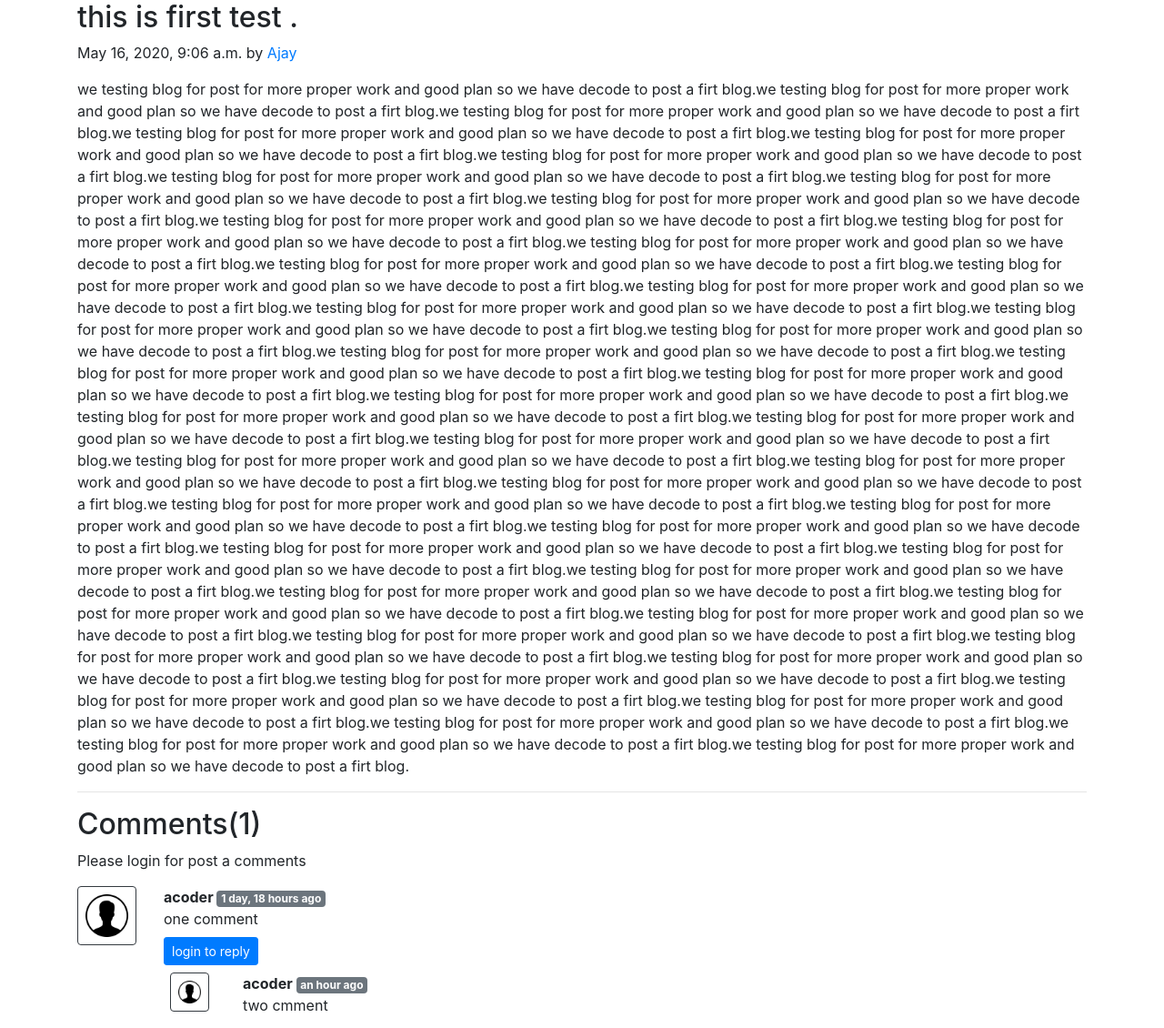
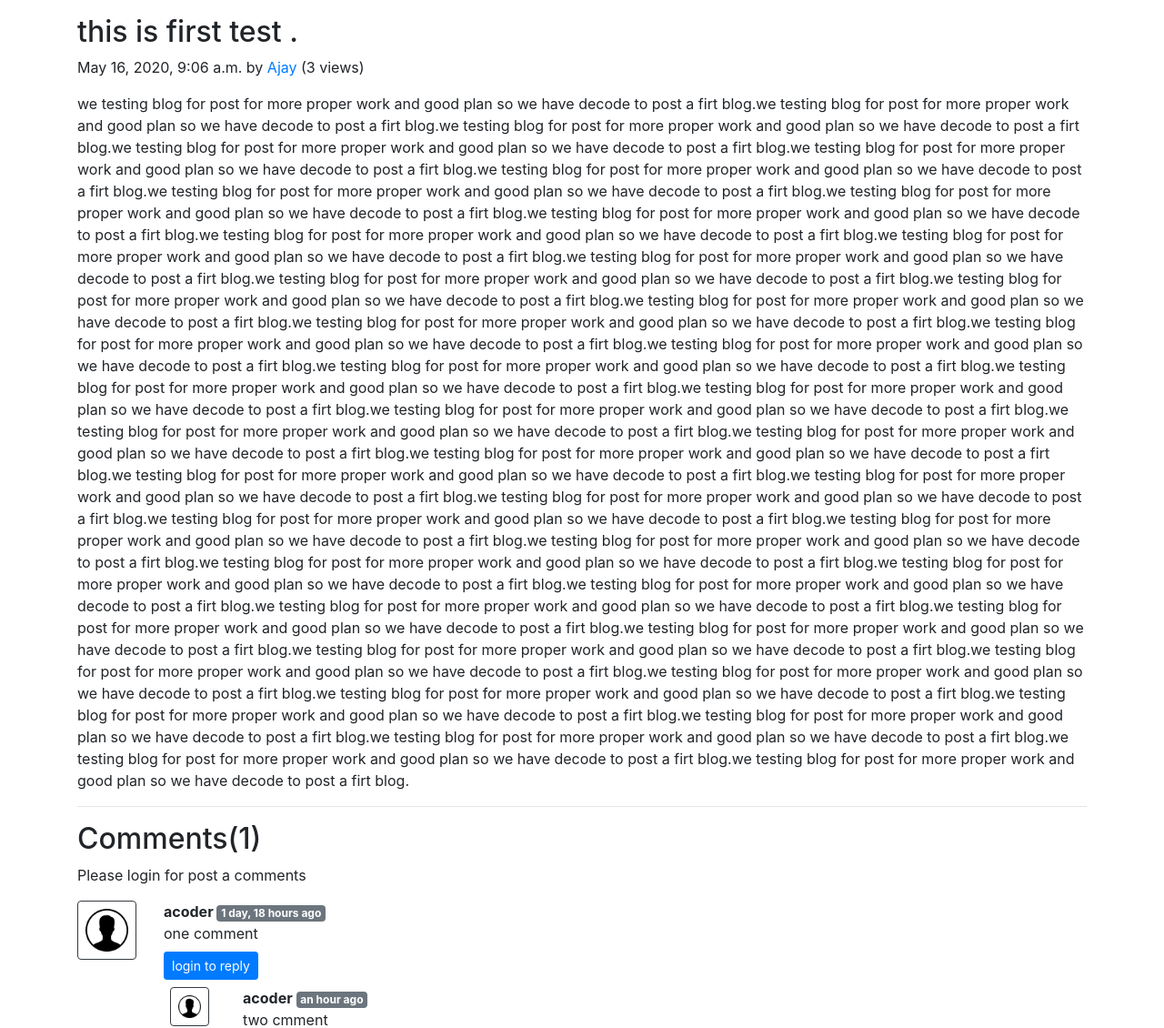
Before and after one commit to theajayrathod/ascoder, a Django app: a page that uses templates/blog/blogPost.html in a window 1280 px wide. Shown: the part 56-1186 px from the top of the page at 91% size. Run offline with Django 3.2, Linux system fonts and the light colour scheme; data comes from the database, SQL or seed files in the repository; both versions use the stored data as it was after the commit; some libraries are stand-ins or nearby versions.

Commit message:
post views complete

```diff
--- a/blog/models.py
+++ b/blog/models.py
@@ -10,6 +10,7 @@ class Post(models.Model):
     content = models.TextField()
     author = models.CharField(max_length = 13)
     slug = models.CharField(max_length = 130)
+    views = models.IntegerField(default = 0)
     timeStamp = models.DateTimeField(blank = True)
 
     def __str__(self):
--- a/blog/views.py
+++ b/blog/views.py
@@ -12,6 +12,8 @@ def blogHome(request):
 
 def blogPost(request, slug):
     post = Post.objects.filter(slug =slug).first()
+    post.views = post.views + 1
+    post.save()
     comments = BlogComment.objects.filter(post = post, parent = None)
     replies = BlogComment.objects.filter(post = post).exclude(parent = None)
     replyDict = {}
--- a/templates/blog/blogHome.html
+++ b/templates/blog/blogHome.html
@@ -19,7 +19,7 @@ Array.from(previews).forEach((element)=>{
   {% for post in allPosts %}
 <div class="row no-gutters border rounded overflow-hidden flex-md-row mb-4 my-4 shadow-sm h-md-250 position-relative">
         <div class="col p-4 d-flex flex-column position-static">
-          <strong class="d-inline-block mb-2 text-primary">Article by {{post.author}}</strong>
+          <strong class="d-inline-block mb-2 text-primary">Article by {{post.author}} ({{post.views}} views)</strong>
           <h3 class="mb-0"><a class= "text-dark" href="/blog/{{post.slug}}">{{post.title}}</a></h3>
           <div class="mb-1 text-muted">{{post.datetime}}</div>
           <p class="card-text mb-auto "><div class = "preview">{{post.content | truncatechars:350|safe}}</div></p>
--- a/templates/blog/blogPost.html
+++ b/templates/blog/blogPost.html
@@ -5,10 +5,11 @@
 {% load extras %}
 
 {% block body %}
-<div class="container">
+<div class="container my-3">
     <h2 class="blog-post-title">{{post.title}}</h2>
-    <p class="blog-post-meta">{{post.timeStamp}} by <a href="/about">{{post.author}}</a></p>
+    <p class="blog-post-meta">{{post.timeStamp}} by <a href="/about">{{post.author}}</a> (<span>{{post.views}} views</span>)</p>
     <p>{{post.content|safe}}</p>
+
     <hr>
 </div>
 <div class="container">
```
Also changed, not shown: templates/home/search.html (+11 -1 lines), blog/migrations/0004_post_views.py (added), db.sqlite3.
